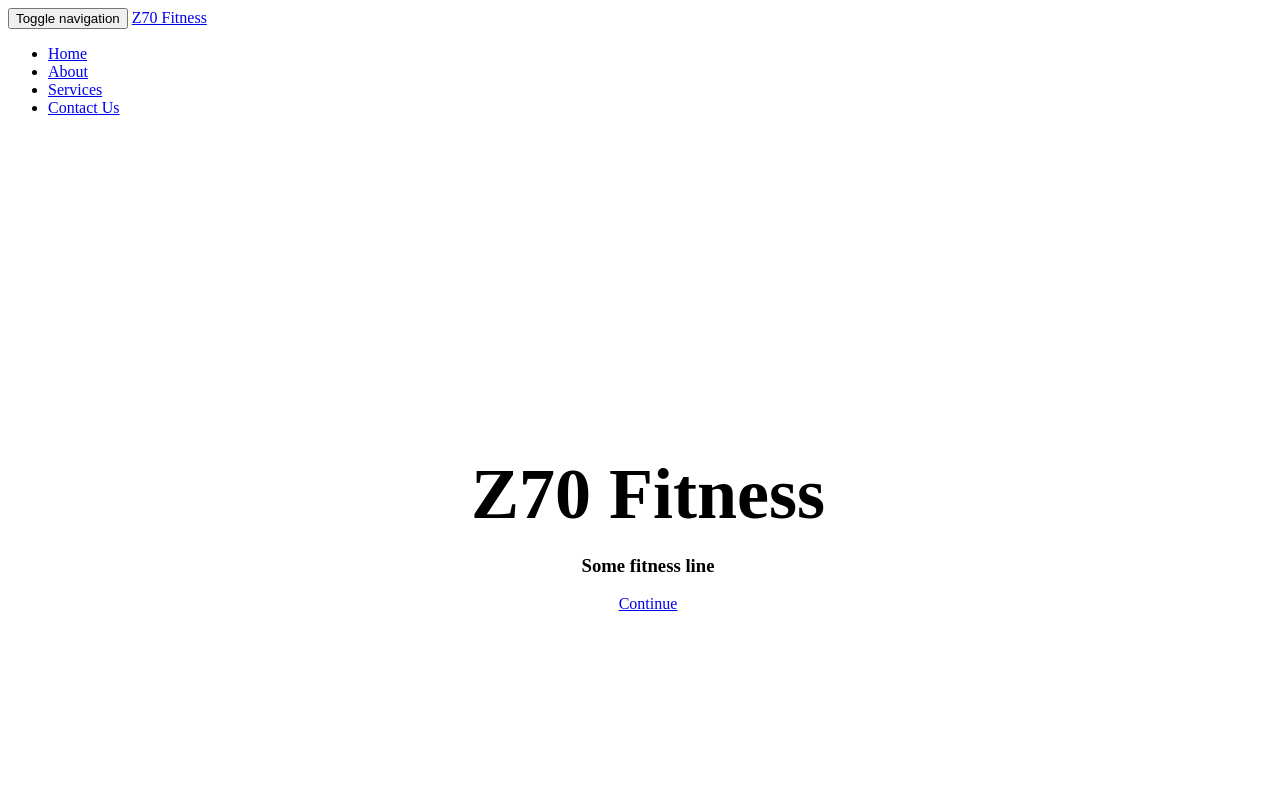
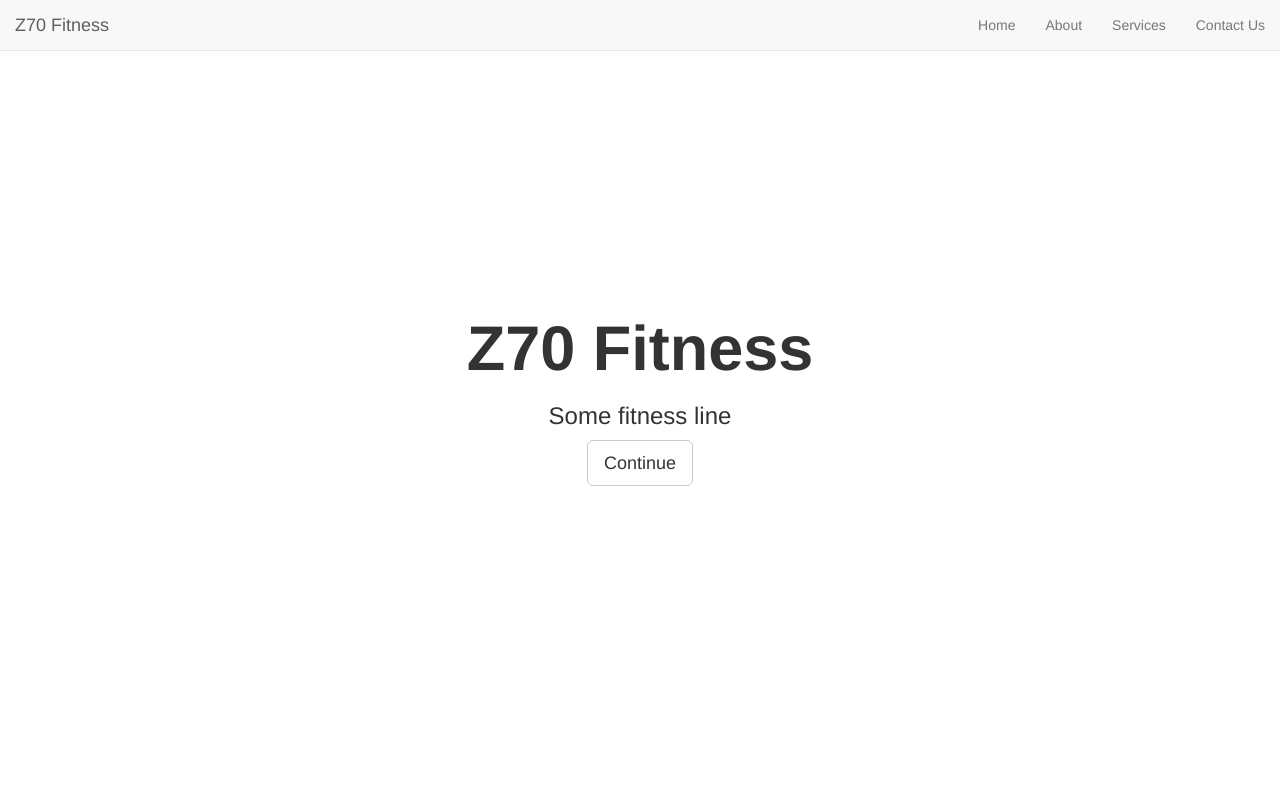
Before and after one commit to cgose/Z70, a plain HTML site: page index.html in a window 1280 px wide. Shown: the top 800 px of the page. Drawn offline with nearby package versions, Linux system fonts and the light colour scheme; files that its build step writes are made by us from their sources.

Commit message:
changed links to css files to proper path

```diff
--- a/index.html
+++ b/index.html
@@ -5,8 +5,8 @@
     <title>Z70 Fitness</title>
 
     <!-- CSS Styles -->
-    <link href="css/boostrap.min.css" rel="stylesheet" />
-    <link href="css/main.css" rel="stylesheet" />
+    <link href="style/bootstrap.min.css" rel="stylesheet" />
+    <link href="style/main.css" rel="stylesheet" />
 </head>
 <body>
 <!--Navigation -->
```
